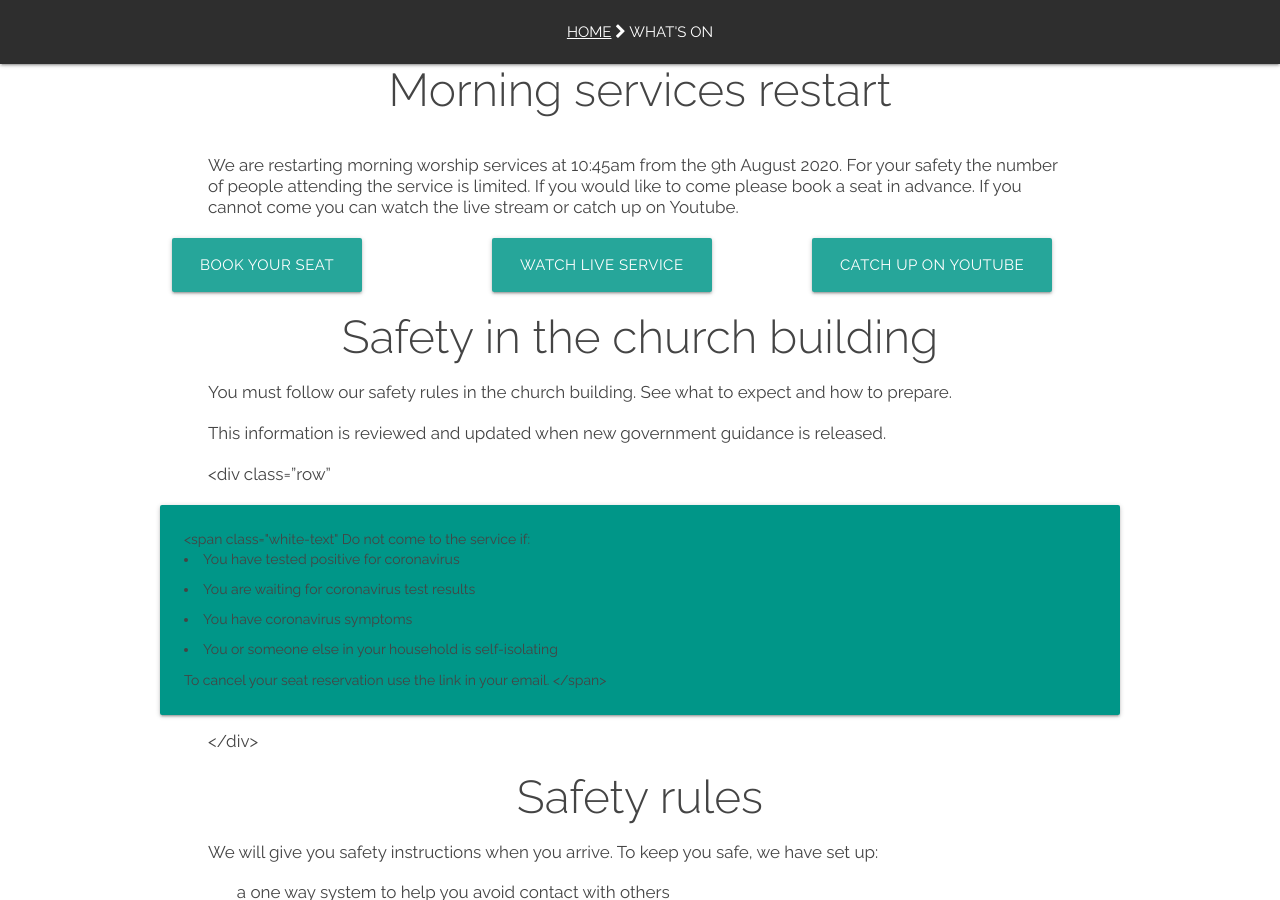
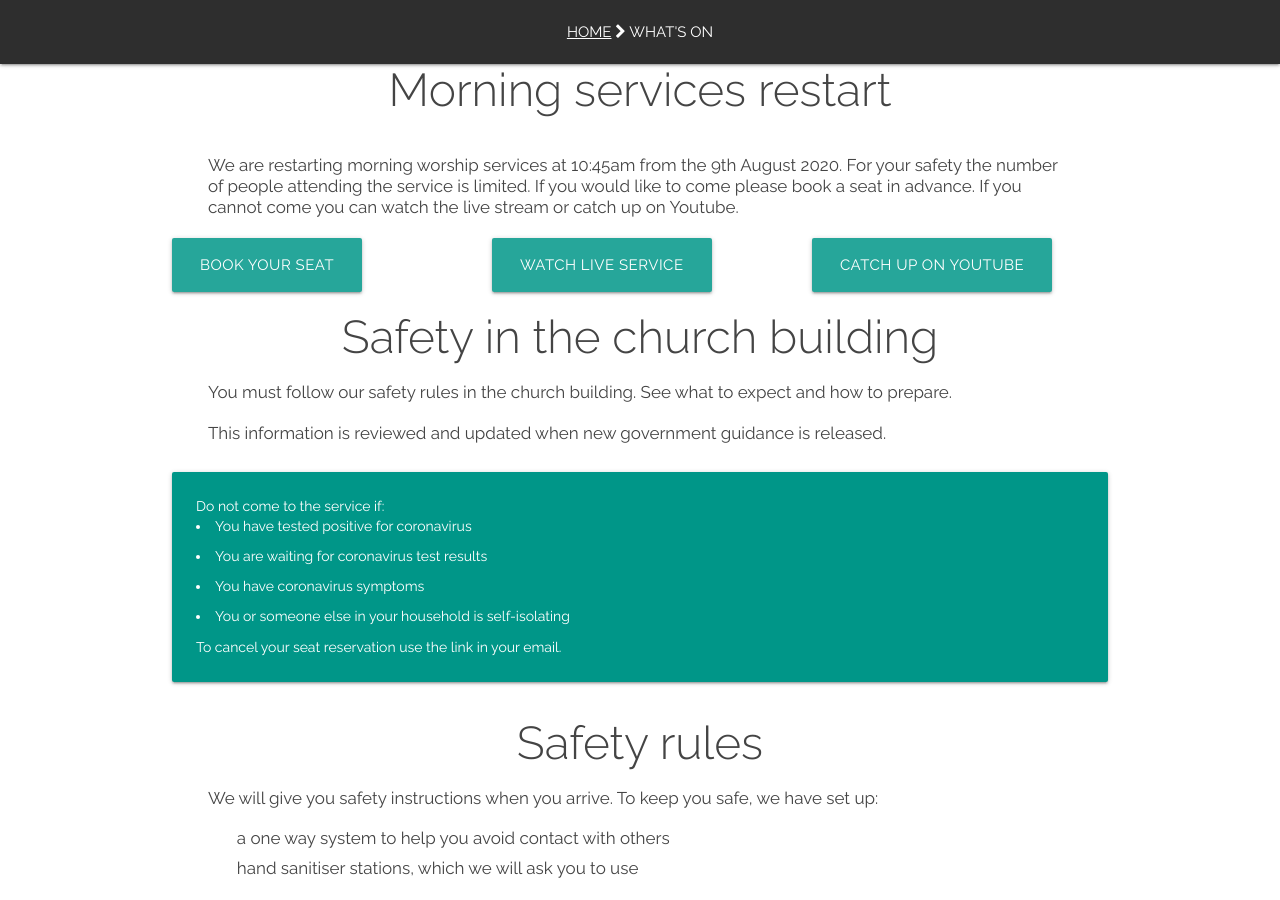
Before and after one commit to woodcock3/citychurch, a Jekyll site: the page built from _posts/2000-01-02-events.md, in a window 1280 px wide and 900 px high. Built offline with Jekyll 4.4.1, drawn with Linux system fonts in a browser that asks for light colours; our own code applies the rules of GitHub Pages for plain Markdown files.

Commit message:
Corrected html open close tags for Card panel

```diff
--- a/_posts/2000-01-02-events.md
+++ b/_posts/2000-01-02-events.md
@@ -26,10 +26,10 @@ You must follow our safety rules in the church building. See what to expect and
 
 This information is reviewed and updated when new government guidance is released.
 
-<div class="row"
+<div class="row">
   <div class="col s12">
     <div class="card-panel teal">
-      <span class="white-text"
+      <span class="white-text">
         Do not come to the service if:
           <li> You have tested positive for coronavirus </li>
           <li> You are waiting for coronavirus test results </li>
```
